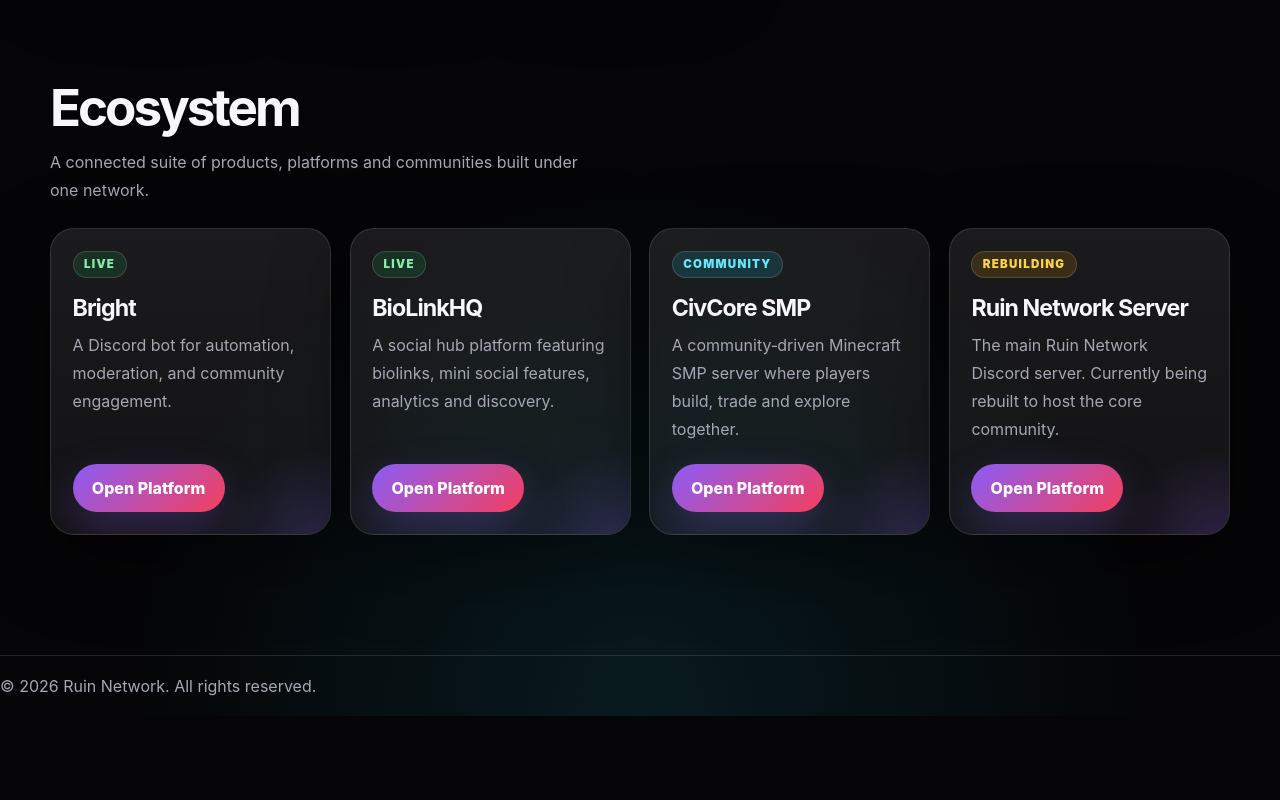
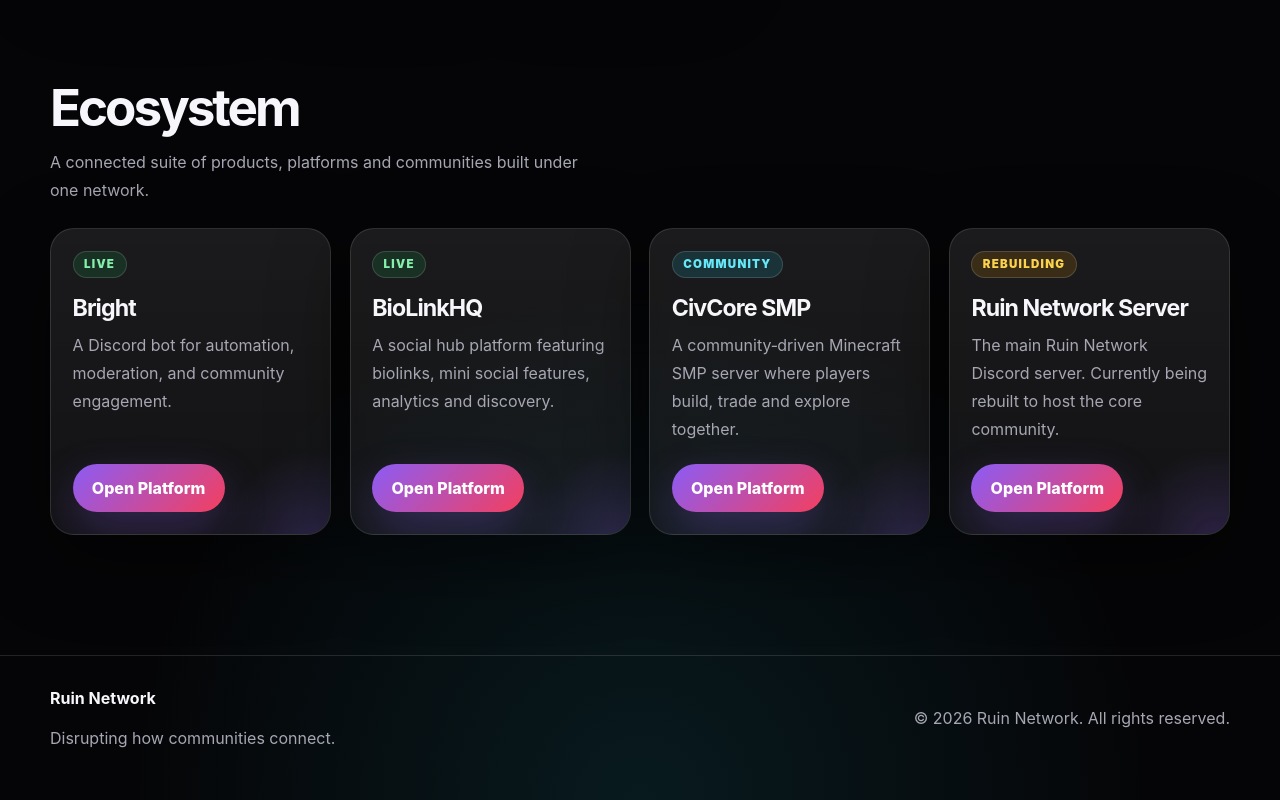
Before and after one commit to CeoSolace/ruingg, a Next.js app: page / in a window 1280 px wide. Shown: the part 1006-1806 px from the top of the page. Before the commit the page ends 1722 px from the top, so only its background shows below. Built offline with nearby package versions, Linux system fonts and the light colour scheme.

Commit message:
Upgrade footer styling

```diff
--- a/components/Footer.js
+++ b/components/Footer.js
@@ -1,12 +1,18 @@
-/**
- * Simple footer component displayed on every page. Contains
- * copyright information and could later include social links.
- */
 export default function Footer() {
   const year = new Date().getFullYear();
+
   return (
     <footer>
-      <p>© {year} Ruin Network. All rights reserved.</p>
+      <div className="container footer-inner">
+        <div>
+          <strong>Ruin Network</strong>
+          <p>Disrupting how communities connect.</p>
+        </div>
+
+        <div>
+          <p>© {year} Ruin Network. All rights reserved.</p>
+        </div>
+      </div>
     </footer>
   );
 }
```
